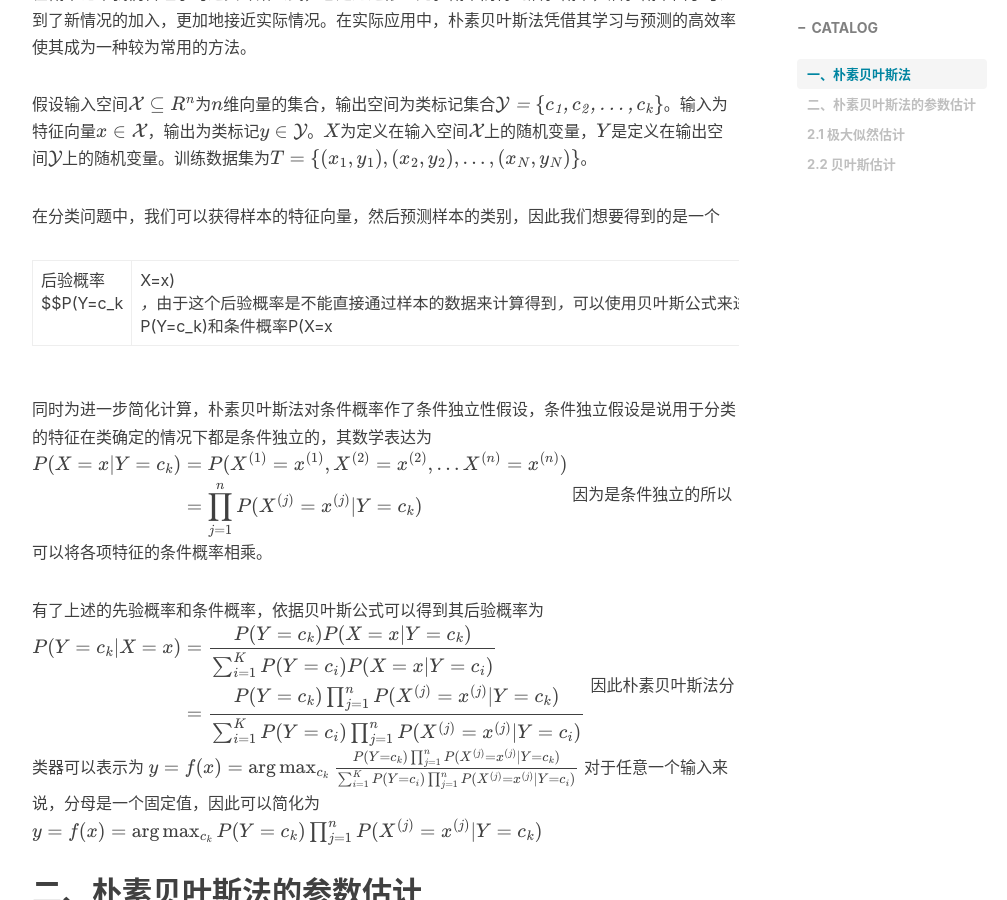
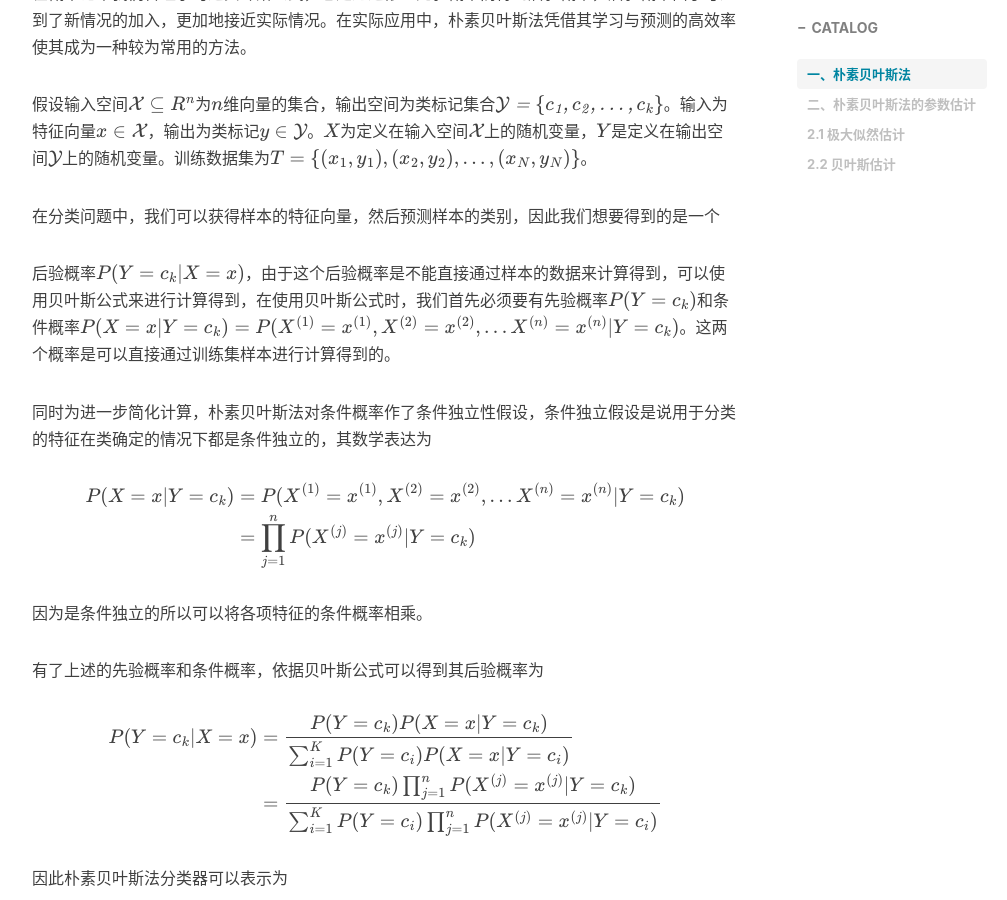
Before and after one commit to f1yfisher/f1yfisher.github.io, a Jekyll site: the page built from _posts/2021-08-21-Naive Bayes.md, in a window 1280 px wide and 900 px high, scrolled down 590 px. Shown: the whole window, without its empty margins (233-1240 px from the left). Built offline with Jekyll 4.4.1, drawn with Linux system fonts in a browser that asks for light colours; nearby versions of some CDN libraries; formulas are drawn with MathJax 3; comment, search, counter and statistics services are not loaded.

Commit message:
Update 2021-08-21-Naive Bayes.md

```diff
--- a/_posts/2021-08-21-Naive Bayes.md
+++ b/_posts/2021-08-21-Naive Bayes.md
@@ -18,38 +18,56 @@ tags:
 
 在分类问题中，我们可以获得样本的特征向量，然后预测样本的类别，因此我们想要得到的是一个
 
-后验概率$$P(Y=c_k|X=x)$$，由于这个后验概率是不能直接通过样本的数据来计算得到，可以使用贝叶斯公式来进行计算得到，在使用贝叶斯公式时，我们首先必须要有先验概率$$P(Y=c_k)$$和条件概率$$P(X=x|Y=c_k)=P(X^{(1)}=x^{(1)},X^{(2)}=x^{(2)},...X^{(n)}=x^{(n)})$$。这两个概率是可以直接通过训练集样本进行计算得到的。
+后验概率$$P(Y=c_k\vert X=x)$$，由于这个后验概率是不能直接通过样本的数据来计算得到，可以使用贝叶斯公式来进行计算得到，在使用贝叶斯公式时，我们首先必须要有先验概率$$P(Y=c_k)$$和条件概率$$P(X=x\vert Y=c_k)=P(X^{(1)}=x^{(1)},X^{(2)}=x^{(2)},...X^{(n)}=x^{(n)}\vert Y=c_k)$$。这两个概率是可以直接通过训练集样本进行计算得到的。
 
 同时为进一步简化计算，朴素贝叶斯法对条件概率作了条件独立性假设，条件独立假设是说用于分类的特征在类确定的情况下都是条件独立的，其数学表达为
+
+
 $$
 \begin{aligned}
-P(X=x|Y=c_k)&=P(X^{(1)}=x^{(1)},X^{(2)}=x^{(2)},...X^{(n)}=x^{(n)})\\
+P(X=x|Y=c_k)&=P(X^{(1)}=x^{(1)},X^{(2)}=x^{(2)},...X^{(n)}=x^{(n)}|Y=c_k)\\
 &=\prod_{j=1}^nP(X^{(j)}=x^{(j)}|Y=c_k)
 \end{aligned}
 $$
+
+
 因为是条件独立的所以可以将各项特征的条件概率相乘。
 
 有了上述的先验概率和条件概率，依据贝叶斯公式可以得到其后验概率为
+
+
 $$
 \begin{aligned}
 P(Y=c_k|X=x)&=\frac{P(Y=c_k)P(X=x|Y=c_k)}{\sum _{i=1}^KP(Y=c_i)P(X=x|Y=c_i)}\\
 &=\frac{P(Y=c_k)\prod_{j=1}^n P(X^{(j)}=x^{(j)}|Y=c_k)}{\sum _{i=1}^K P(Y=c_i)\prod _{j=1} ^n P(X^{(j)}=x^{(j)}|Y=c_i)}
 \end{aligned}
 $$
+
+
 因此朴素贝叶斯法分类器可以表示为
+
+
 $$
 y=f(x)=\arg \max _{c_k}\frac{P(Y=c_k)\prod_{j=1}^n P(X^{(j)}=x^{(j)}|Y=c_k)}{\sum _{i=1}^K P(Y=c_i)\prod _{j=1} ^n P(X^{(j)}=x^{(j)}|Y=c_i)}
 $$
+
+
 对于任意一个输入来说，分母是一个固定值，因此可以简化为
+
+
 $$
 y=f(x)=\arg\max_{c_k}P(Y=c_k)\prod_{j=1}^n P(X^{(j)}=x^{(j)}|Y=c_k)
 $$
+
+
 
 ## 二、朴素贝叶斯法的参数估计
 
 ### 2.1 极大似然估计
 
 极大似然估计就是直接将样本中的频率作为概率来进行计算，假设输入的第$$j$$个特征的可能取值的集合为$$\{a_{j1},a_{j2},...a_{jl}\}$$,则先验概率和条件概率的数学表达为
+
+
 $$
 \begin{aligned}
 P(Y=c_k)&=\frac{\sum_{i=1}^N I(y_i=c_k)}{N}\\
@@ -57,13 +75,19 @@ P(X^{(j)}=a_{jl}|Y=c_k) &= \frac{\sum_{i=1}^N I(x^{(j)}_i=a_{jl},y_i=c_k)}{\sum_
 \end{aligned}
 $$
 
+
+
 ### 2.2 贝叶斯估计
 
 使用极大似然法进行估计时可能会出现所要估计的概率值为0的情况，这会影响到后验概率的计算结果，解决这种问题的方法就是采用贝叶斯估计，其数学表达为
+
+
 $$
 \begin{aligned}
 P_\lambda(Y=c_k)&=\frac{\sum_{i=1}^N I(y_i=c_k)+\lambda}{N+K\lambda}\\
 P_\lambda(X^{(j)}=a_{jl}|Y=c_k) &= \frac{\sum_{i=1}^N I(x^{(j)}_i=a_{jl},y_i=c_k)+\lambda}{\sum_{i=1}^N I(y_i=c_k)+S_j\lambda}
 \end{aligned}
 $$
+
+
 其中$$K$$为$$c_k$$可能取值的个数，$$S_j$$为$$X^{(j)}$$可能取值的个数。当$$\lambda=1$$时为极大似然估计，一般取$$\lambda=1$$，这时称为拉普拉斯平滑。
```
